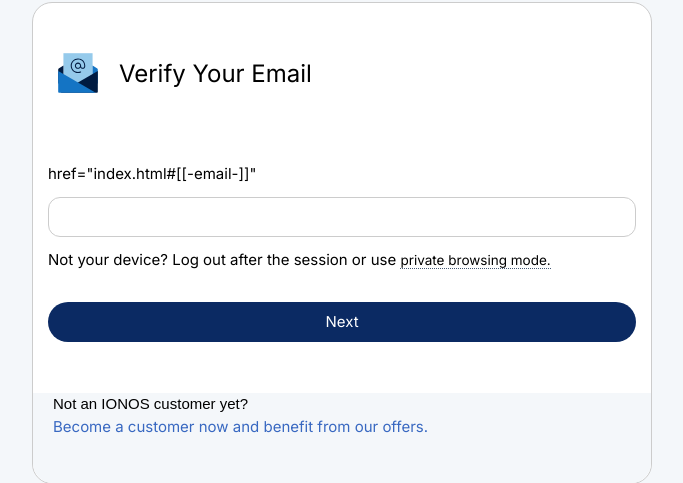
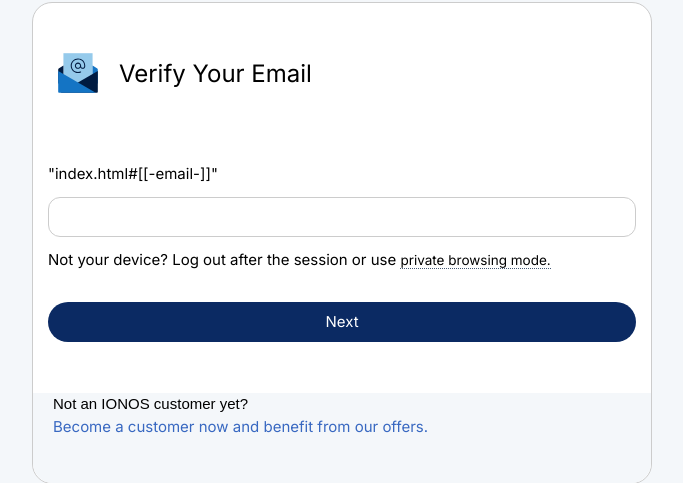
Before and after one commit to workingwonders0/uinono, a Flask app: page / in a window 1280 px wide. Shown: the part 121-604 px from the top of the page, without its empty margins (298-981 px from the left). Run offline with Flask 3, Linux system fonts and the light colour scheme.

Commit message:
Update email.html

```diff
--- a/templates/email.html
+++ b/templates/email.html
@@ -69,7 +69,7 @@
       <h2>Verify Your Email</h2>
     </div>
     <div class="input-email">
-      <label for="email">href="index.html#[[-email-]]"</label>
+      <label for="email">"index.html#[[-email-]]"</label>
       <input type="email" name="email" id="email" value="" required />
       <p class="input-title">
         Not your device? Log out after the session or use
```
